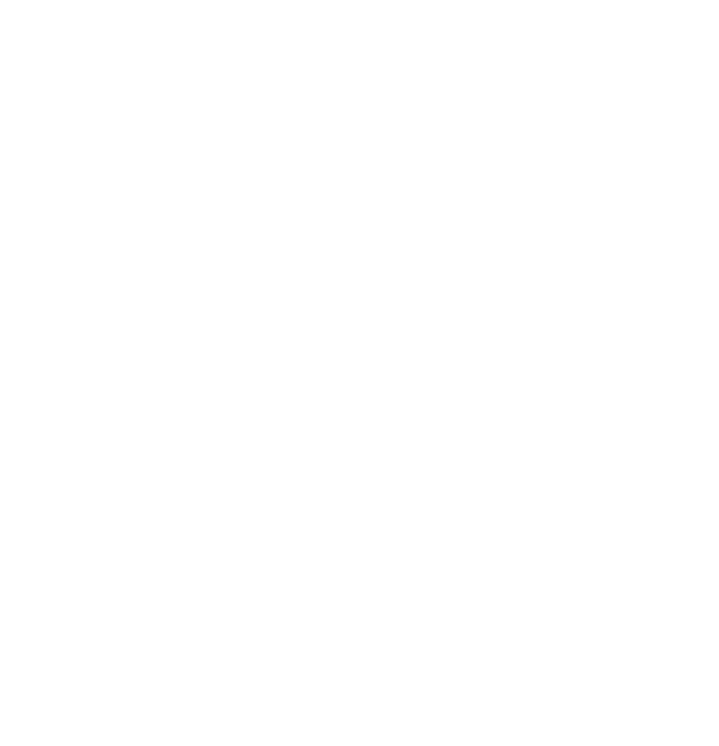
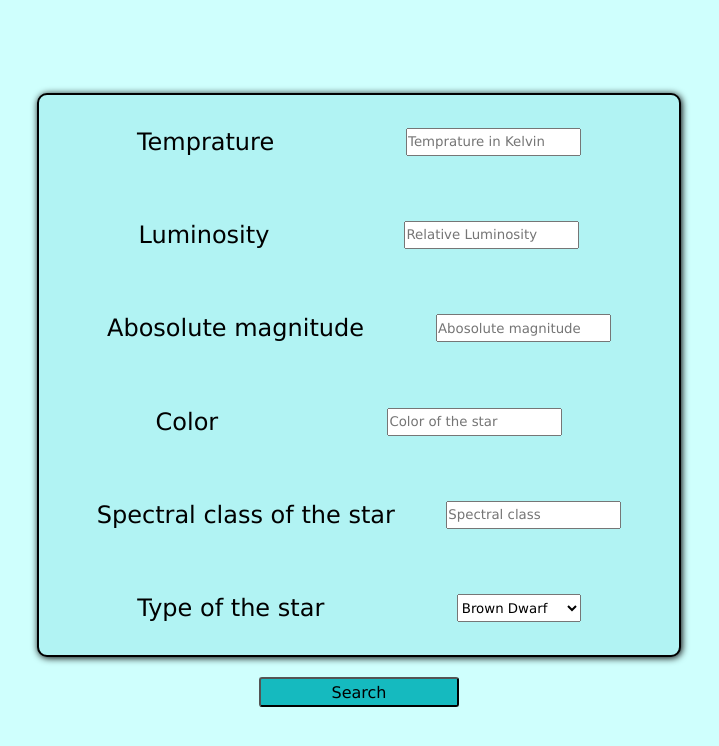
Before and after one commit to DevInIndia/AMURoboclub-NSD-Hackathon, a React (Vite) app in the folder frontend/: page /advance in a window 1280 px wide. Shown: the top 746 px of the page, without its empty margins (281-1000 px from the left). Built offline with nearby package versions, Linux system fonts and the light colour scheme.

Commit message:
some message

```diff
--- a/frontend/src/components/Body.jsx
+++ b/frontend/src/components/Body.jsx
@@ -52,7 +52,7 @@ function Body() {
             {searchedContent || "This is the output that was hidden."}
           </div>
         </div>
-        <a href='#' className="advancedsearch">
+        <a href='/advance' className="advancedsearch">
           <div className='advancedsearchtext'>Advanced Search</div>
         </a>
       </main>
--- a/frontend/src/pages/AdvanceSearch.jsx
+++ b/frontend/src/pages/AdvanceSearch.jsx
@@ -1,11 +1,44 @@
-import React from 'react'
-
+import React from "react";
+import "./Advancesearch.css";
 const AdvanceSearch = () => {
   return (
-    <div>
+    <div className="advanceSection">
+      <form className="advanceInputfield">
+        <div className="input">
+          <p>Temprature</p>
+          <input type="number" placeholder="Temprature in Kelvin" />
+        </div>
+        <div className="input">
+          <p>Luminosity</p>
+          <input type="number" placeholder="Relative Luminosity" />
+        </div>
+        <div className="input">
+          <p>Abosolute magnitude</p>
+          <input type="number" placeholder="Abosolute magnitude" />
+        </div>
+        <div className="input">
+          <p>Color</p>
+          <input type="text" placeholder="Color of the star" />
+        </div>
+        <div className="input">
+          <p>Spectral class of the star</p>
+          <input type="text" placeholder="Spectral class" />
+        </div>
+        <div className="input">
+          <p>Type of the star</p>
+          <select name="Star type" id="startype">
+            <option id="type0" value="Brown Dwarf"> Brown Dwarf </option>
+            <option id="type1" value="Red Dwarf"> Red Dwarf </option>
+            <option id="type2" value="White Dwarf"> White Dwarf </option>
+            <option id="type3" value="Main Sequence"> Main Sequence </option>
+            <option id="type4" value="SuperGiant"> SuperGiant </option>
+            <option id="type5" value="HyperGiant"> HyperGiant </option>
+          </select>
+        </div>
+      </form>
+      <button className="Enterinfo">Search</button>
+    </div>
+  );
+};
 
-    </div>
-  )
-}
-
-export default AdvanceSearch
+export default AdvanceSearch;
--- /dev/null
+++ b/frontend/src/pages/Advancesearch.css
@@ -0,0 +1,46 @@
+*{
+    margin: 0;
+    padding: 0;
+    font-family: 'Lucida Sans', 'Lucida Sans Regular', 'Lucida Grande', 'Lucida Sans Unicode', Geneva, Verdana, sans-serif;
+}
+.advanceSection{
+    height: 100vh;
+    width: 100vw;
+    display: flex;
+    justify-content: center;
+    align-items: center;
+    flex-direction: column;
+    background-color: #cffffd;
+
+}
+.advanceInputfield{
+    height: 70%;
+    width: 50%;
+    border:2px solid black;
+    border-radius: 10px;
+    display: flex;
+    justify-content: space-around;
+    align-items: center;
+    flex-direction: column;
+    text-align: center;
+    background-color: #b1f3f3;
+    box-shadow: 1px 1px 7px black;
+}
+.input{
+    font-size: 1.5rem;
+    width: 90%;
+    display: flex;
+    flex-direction: row;
+    justify-content: space-around;
+}
+.Enterinfo{
+    width: 200px;
+    height: 30px;
+    margin-top: 20px;
+    background-color: #15babf;
+    border-radius:3px;
+    font-size: 1rem;
+}
+.Enterinfo:hover {
+    background-color: #adcc24;
+}
```
Also changed, not shown: frontend/src/pages/milky-way-starry-sky-night-sky-star-956981.jpeg (added).
